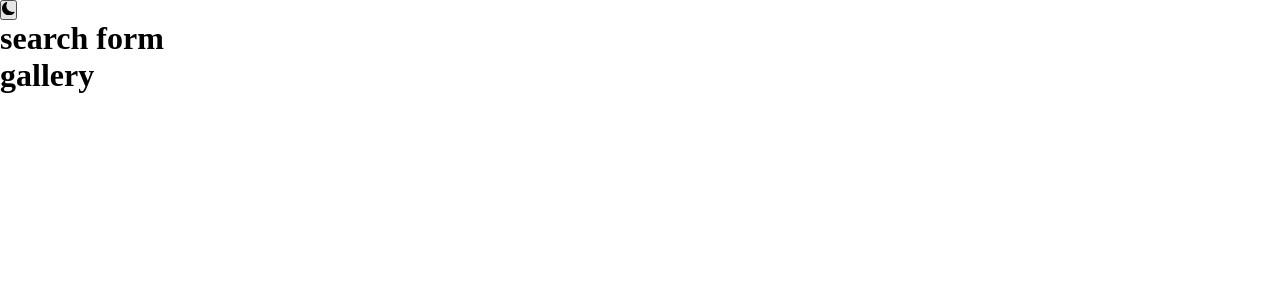
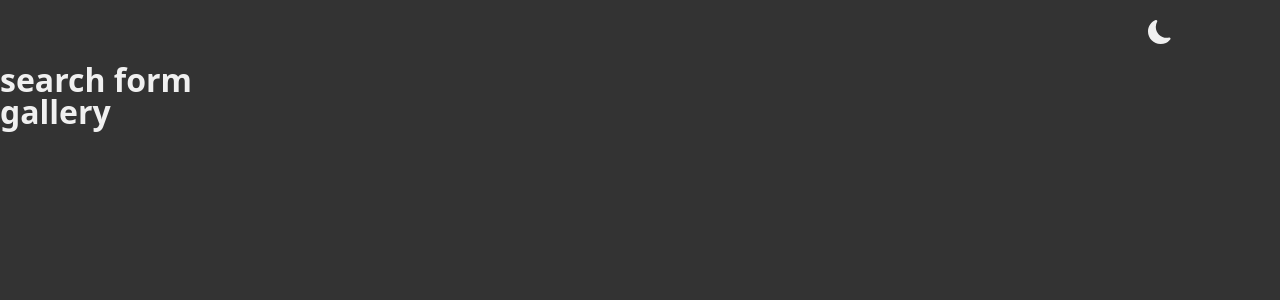
Before and after one commit to ela-md/Unsplash-images, a React (Vite) app: page / in a window 1280 px wide. Shown: the top 300 px of the page. Built offline with nearby package versions, Linux system fonts and the light colour scheme.

Commit message:
dark theme css styles added

```diff
--- a/src/index.css
+++ b/src/index.css
@@ -69,3 +69,43 @@ html {
   background-color 0.3s ease-in-out;
 
 }
+
+.dark-theme {
+  --textColor: var(--dark-mode-text-color);
+  --backgroundColor: var(--dark-mode-bg-color);
+
+
+ }
+
+body {
+  background: var(--backgroundColor);
+  color: var(--textColor);
+  transition: var(--darkModeTransition);
+  font-family: system-ui, -apple-system, BlinkMacSystemFont, 'Segoe UI', Roboto,
+    Oxygen, Ubuntu, Cantarell, 'Open Sans', 'Helvetica Neue', sans-serif;
+  font-weight: 400;
+  line-height: 1;
+}
+
+.toggle-container {
+  width: var(--view-width);
+  max-width: var(--max-width);
+  padding: 1rem 0;
+  margin: 0 auto;
+  display: flex;
+  justify-content: end;
+}
+
+.dark-toggle {
+  background: transparent;
+  border-color: transparent;
+  width: 5rem;
+  height: 2rem;
+  display: grid;
+  place-items: center;
+  cursor: pointer;
+}
+.toggle-icon {
+  font-size: 1.5rem;
+  color: var(--textColor);
+}
```
